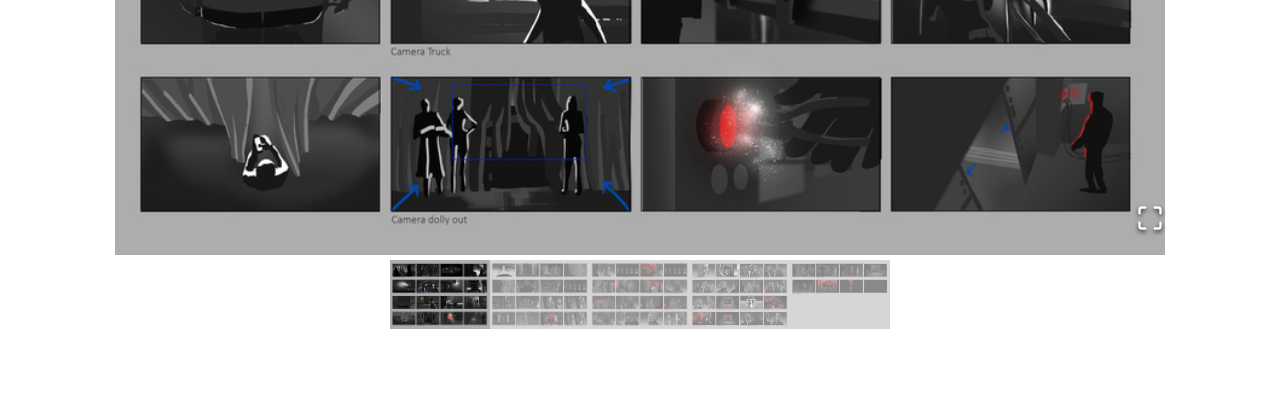
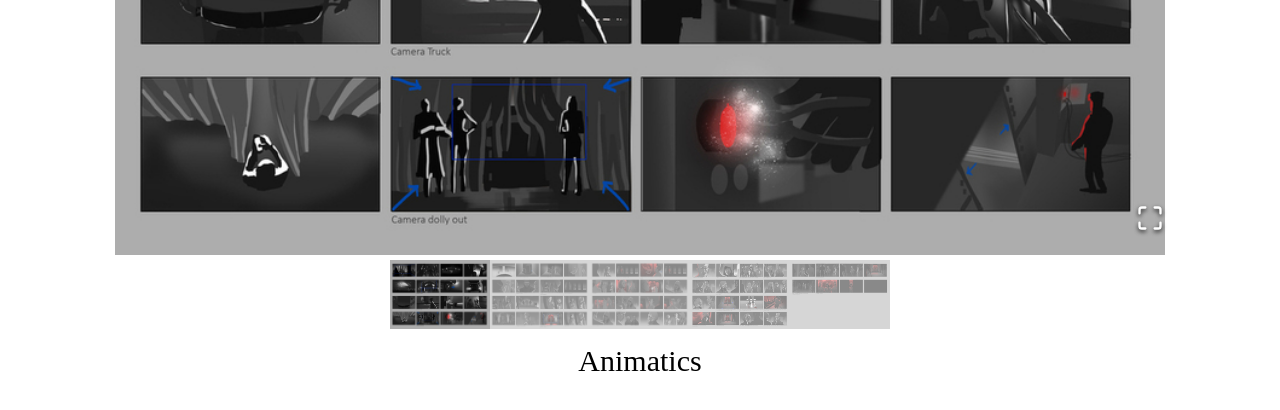
Before and after one commit to alisasanib/negar, a Next.js app: page /storyboard in a window 1280 px wide. Shown: the part 3460-3870 px from the top of the page. Built offline with nearby package versions, Linux system fonts and the light colour scheme; a web font is replaced by a local one.

Commit message:
animatics

```diff
--- a/src/pages/storyboard.js
+++ b/src/pages/storyboard.js
@@ -120,6 +120,52 @@ export default function Home() {
         <ImageGallery
           images={images3}
         />
+        <h2
+          style={{
+            fontWeight:
+              "normal",
+          }}
+          className={
+            styles.showreel_title
+          }>
+          Animatics
+        </h2>
+        {hasWindow && (
+          <ReactPlayer
+            width={"100%"}
+            height={"770px"}
+            style={{
+              maxWidth:
+                "1320px",
+            }}
+            url='https://vimeo.com/840235953'
+            controls
+          />
+        )}
+        {hasWindow && (
+          <ReactPlayer
+            width={"100%"}
+            height={"770px"}
+            style={{
+              maxWidth:
+                "1320px",
+            }}
+            url='https://vimeo.com/840240581'
+            controls
+          />
+        )}
+        {hasWindow && (
+          <ReactPlayer
+            width={"100%"}
+            height={"770px"}
+            style={{
+              maxWidth:
+                "1320px",
+            }}
+            url='https://vimeo.com/840243857'
+            controls
+          />
+        )}
       </main>
     </>
   );
```
